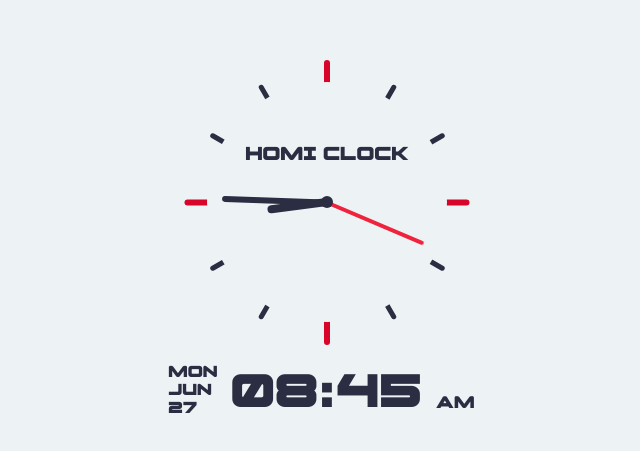
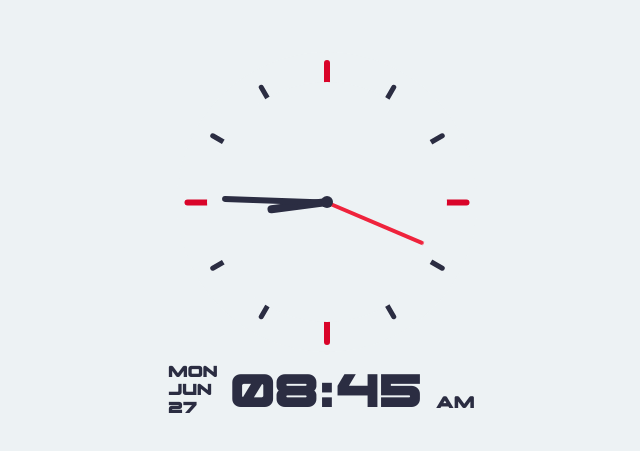
Before and after one commit to msibap/Clock, a plain HTML site: page index.html in a window 1280 px wide. Shown: the part 161-612 px from the top of the page, without its empty margins (313-953 px from the left). Drawn offline with Linux system fonts and the light colour scheme.

Commit message:
removed clock text

```diff
--- a/index.html
+++ b/index.html
@@ -18,7 +18,7 @@
       <div class="clock__number clock__number--6"></div>
 
       <div class="clock__center dark-scheme">
-        <span class="clock__center__text dark-scheme">Homi Clock</span>
+        <!-- <span class="clock__center__text dark-scheme">Homi Clock</span> -->
       </div>
       <div class="clock__center--dot dark-scheme"></div>
       <div class="clock__hand clock__hand--hour dark-scheme"></div>
```
